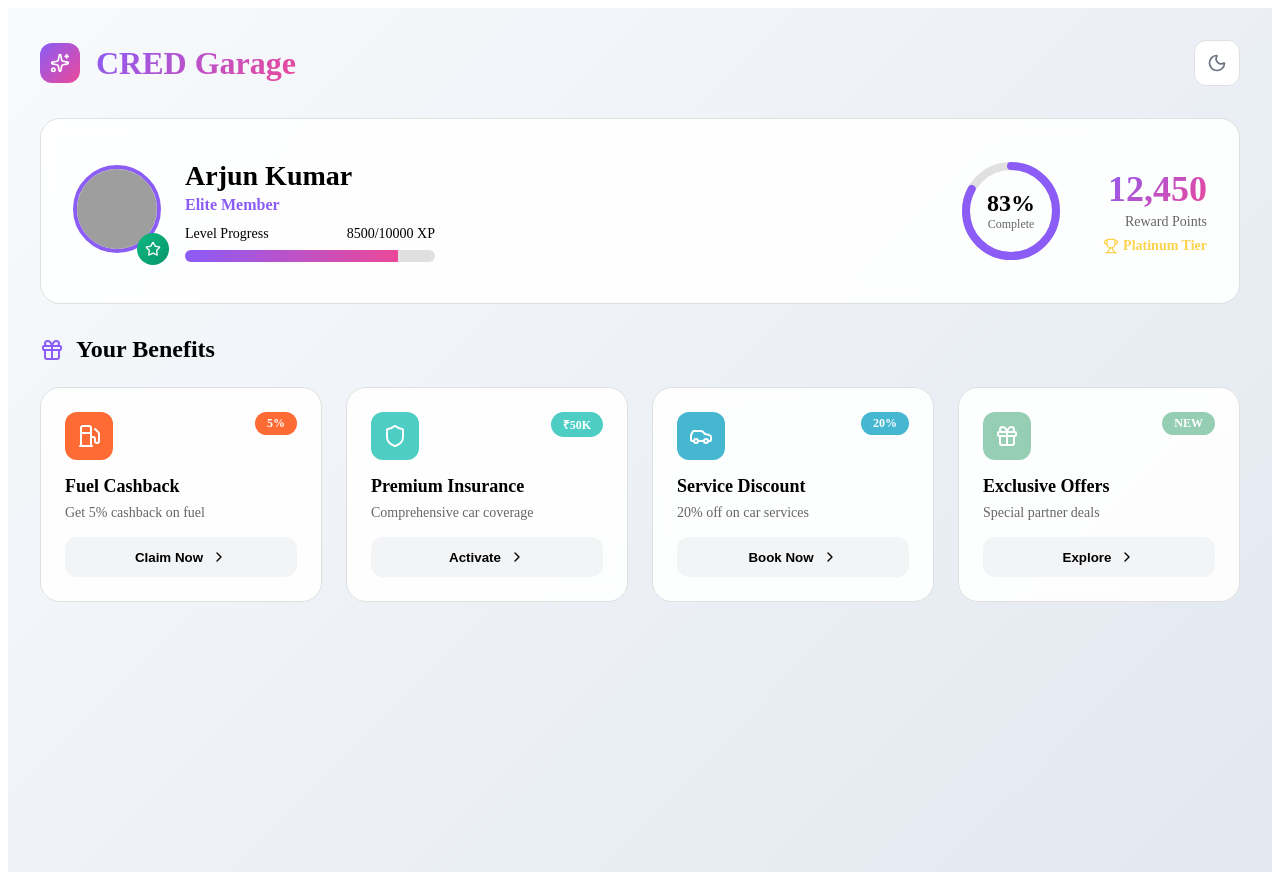
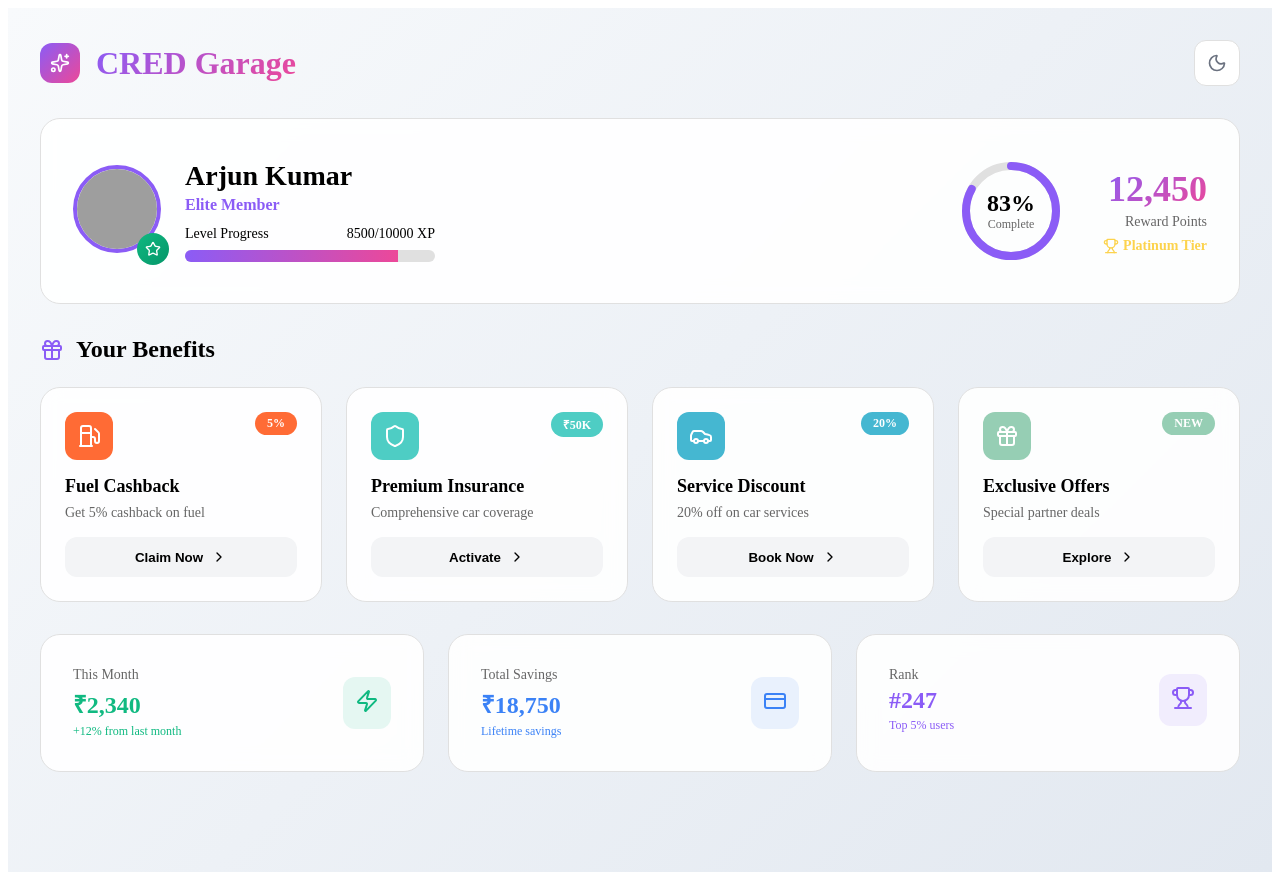
Before and after one commit to ludiadmuhamed/auto-vault, a Next.js app: page / in a window 1280 px wide. Built offline with nearby package versions, Linux system fonts and the light colour scheme; grey boxes are pictures that could not be loaded.

Commit message:
highlights / stats added

```diff
--- a/src/app/component/Dashboard.js
+++ b/src/app/component/Dashboard.js
@@ -1,10 +1,11 @@
 "use client";
 
 import React, { useState, useEffect } from 'react';
-import { Moon, Sun, Gift, Zap, Trophy, Star, ChevronRight, CreditCard, Car, Fuel, Shield, Sparkles } from 'lucide-react';
+import { Gift, Car, Fuel, Shield } from 'lucide-react';
 import Header from './Header';
 import UserProfile from './UserProfile';
 import Benefits from './Benefits';
+import Highlights from './Highlights';
 
 const Dashboard = ({ isDarkMode, setIsDarkMode }) => {
   const [isLoading, setIsLoading] = useState(true);
@@ -71,6 +72,10 @@
 
     loadData();
   }, []);
+
+  const toggleDarkMode = () => {
+    setIsDarkMode(!isDarkMode);
+  };
 
   const SkeletonCard = () => (
     <div style={{
@@ -205,6 +210,9 @@
 
             {/* Benefits Section */}
             <Benefits cardStyle={cardStyle} benefits={benefits} isDarkMode={isDarkMode} />
+
+            {/* Quick Stats */}
+            <Highlights cardStyle={cardStyle} isDarkMode={isDarkMode} />
           </>
         )}
       </div>
--- /dev/null
+++ b/src/app/component/Highlights.js
@@ -0,0 +1,134 @@
+import { CreditCard, Trophy, Zap } from "lucide-react";
+
+
+const Highlights = ({ cardStyle, isDarkMode }) => {
+    return (
+        <div style={{
+            display: 'grid',
+            gridTemplateColumns: 'repeat(auto-fit, minmax(250px, 1fr))',
+            gap: '24px'
+        }}>
+            <div style={cardStyle}>
+                <div style={{
+                    display: 'flex',
+                    alignItems: 'center',
+                    justifyContent: 'space-between'
+                }}>
+                    <div>
+                        <p style={{
+                            fontSize: '14px',
+                            color: isDarkMode ? '#999' : '#666',
+                            margin: '0 0 4px 0'
+                        }}>
+                            This Month
+                        </p>
+                        <p style={{
+                            fontSize: '24px',
+                            fontWeight: 'bold',
+                            color: '#10B981',
+                            margin: '0 0 4px 0'
+                        }}>
+                            ₹2,340
+                        </p>
+                        <p style={{
+                            fontSize: '12px',
+                            color: '#10B981',
+                            margin: 0
+                        }}>
+                            +12% from last month
+                        </p>
+                    </div>
+                    <div style={{
+                        padding: '12px',
+                        backgroundColor: 'rgba(16, 185, 129, 0.1)',
+                        borderRadius: '12px'
+                    }}>
+                        <Zap size={24} color="#10B981" />
+                    </div>
+                </div>
+            </div>
+
+            <div style={cardStyle}>
+                <div style={{
+                    display: 'flex',
+                    alignItems: 'center',
+                    justifyContent: 'space-between'
+                }}>
+                    <div>
+                        <p style={{
+                            fontSize: '14px',
+                            color: isDarkMode ? '#999' : '#666',
+                            margin: '0 0 4px 0'
+                        }}>
+                            Total Savings
+                        </p>
+                        <p style={{
+                            fontSize: '24px',
+                            fontWeight: 'bold',
+                            color: '#3B82F6',
+                            margin: '0 0 4px 0'
+                        }}>
+                            ₹18,750
+                        </p>
+                        <p style={{
+                            fontSize: '12px',
+                            color: '#3B82F6',
+                            margin: 0
+                        }}>
+                            Lifetime savings
+                        </p>
+                    </div>
+                    <div style={{
+                        padding: '12px',
+                        backgroundColor: 'rgba(59, 130, 246, 0.1)',
+                        borderRadius: '12px'
+                    }}>
+                        <CreditCard size={24} color="#3B82F6" />
+                    </div>
+                </div>
+            </div>
+
+            <div style={cardStyle}>
+                <div style={{
+                    display: 'flex',
+                    alignItems: 'center',
+                    justifyContent: 'space-between'
+                }}>
+                    <div>
+                        <p style={{
+                            fontSize: '14px',
+                            color: isDarkMode ? '#999' : '#666',
+                            margin: '0 0 4px 0'
+                        }}>
+                            Rank
+                        </p>
+                        <p style={{
+                            fontSize: '24px',
+                            fontWeight: 'bold',
+                            color: '#8B5CF6',
+                            margin: '0 0 4px 0'
+                        }}>
+                            #247
+                        </p>
+                        <p style={{
+                            fontSize: '12px',
+                            color: '#8B5CF6',
+                            margin: 0
+                        }}>
+                            Top 5% users
+                        </p>
+                    </div>
+                    <div style={{
+                        padding: '12px',
+                        backgroundColor: 'rgba(139, 92, 246, 0.1)',
+                        borderRadius: '12px'
+                    }}>
+                        <Trophy size={24} color="#8B5CF6" />
+                    </div>
+                </div>
+            </div>
+        </div>
+    )
+};
+
+export default Highlights;
```
Lines whose indentation alone changed are shown as unchanged.
